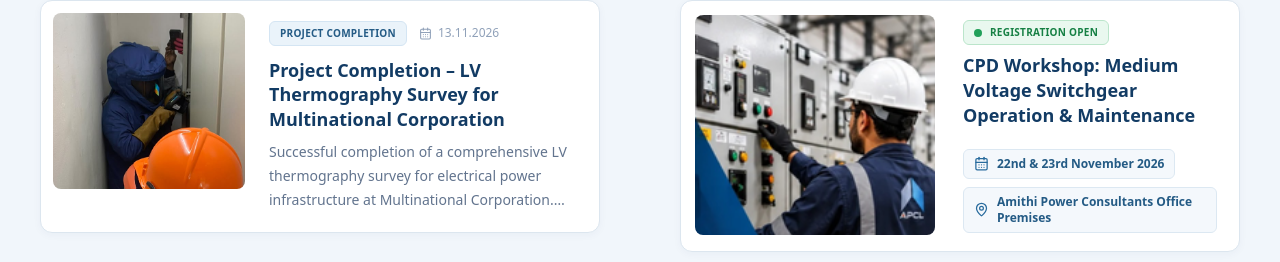
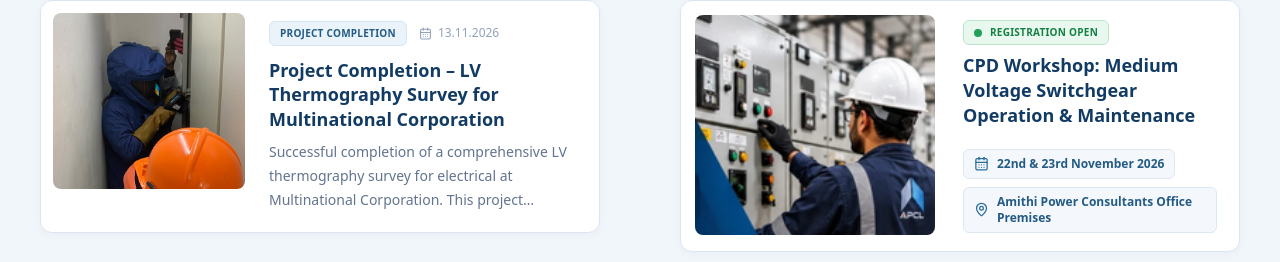
Before and after one commit to dishanapcl-tech/apclit, a React (Vite) app: page / in a window 1280 px wide. Shown: the part 859-1121 px from the top of the page. Built offline with nearby package versions, Linux system fonts and the light colour scheme.

Commit message:
news_update

```diff
--- a/src/data/newsEventsData.js
+++ b/src/data/newsEventsData.js
@@ -8,7 +8,7 @@ export const newsItems = [
     category: "Project Completion",
     date: "13.11.2026",
     title: "Project Completion – LV Thermography Survey for Multinational Corporation",
-    summary: "Successful completion of a comprehensive LV thermography survey for electrical power infrastructure at Multinational Corporation. This project involved meticulous inspection and analysis, ensuring optimal performance and safety standards.",
+    summary: "Successful completion of a comprehensive LV thermography survey for electrical at Multinational Corporation. This project involved inspection and analysis, ensuring safety standards.",
     image: "/images/News/Thermo_2.png",
     fallbackImage: "https://images.unsplash.com/photo-1473341304170-971b4b8c5c4a?auto=format&fit=crop&w=900&q=80",
     imageAlt: "Electrical power infrastructure",
```
